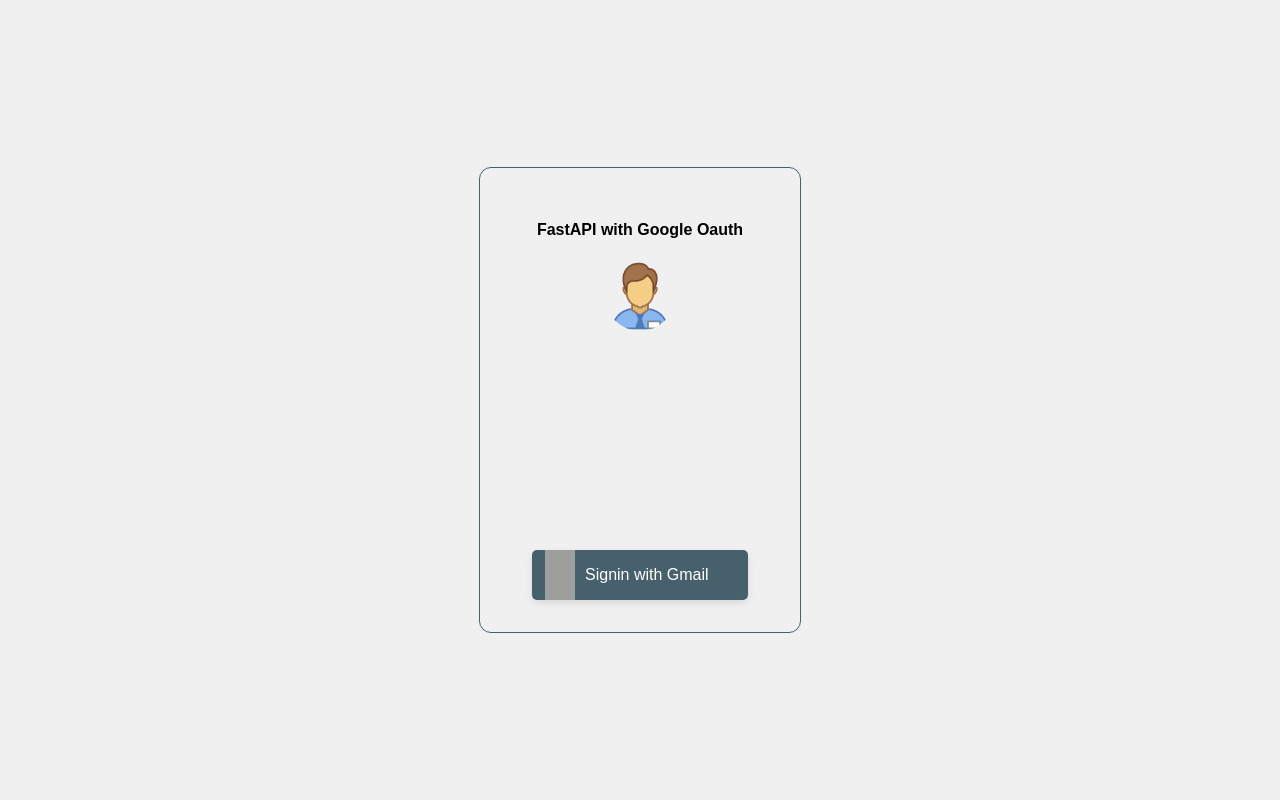
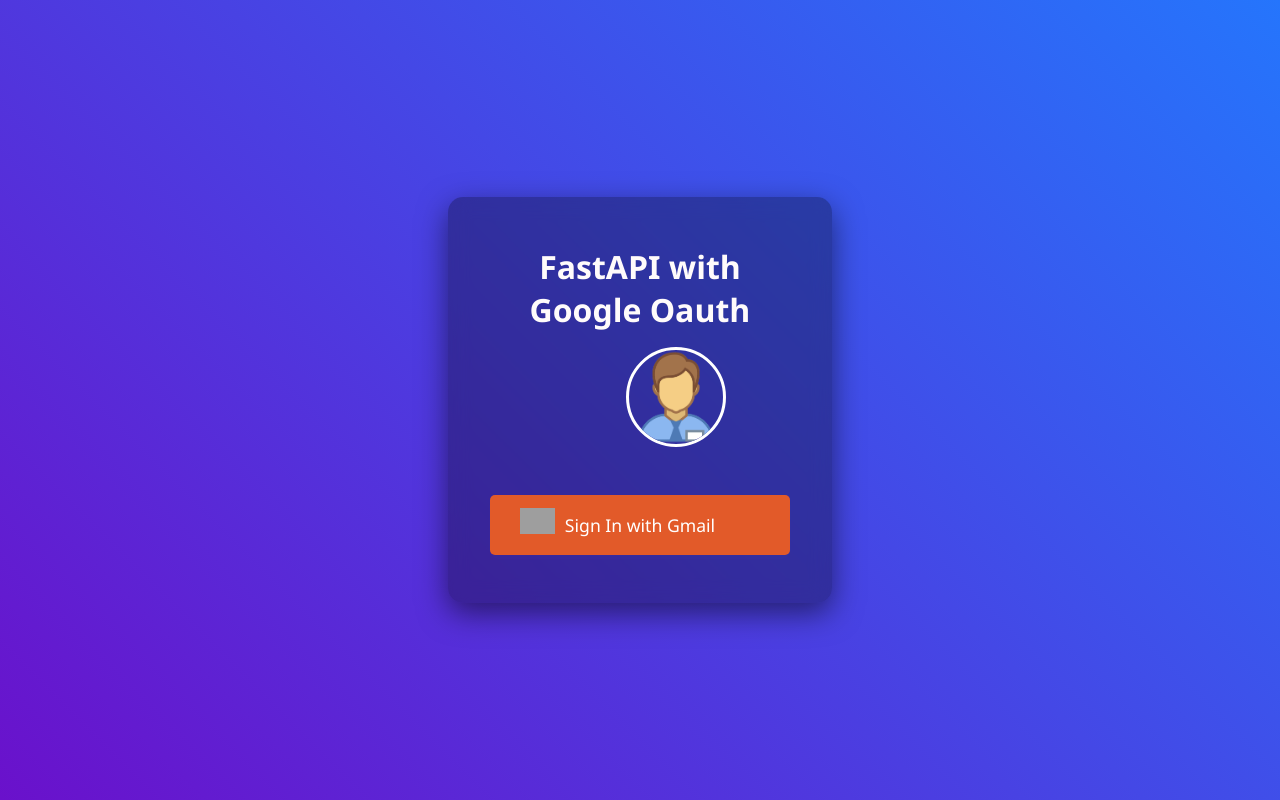
Before and after one commit to SujayKumarMondal/FastAPI-with-Google-Oauth, a FastAPI app: page / in a window 1280 px wide. Run offline with FastAPI, Linux system fonts and the light colour scheme; grey boxes are pictures that could not be loaded.

Commit message:
Added some css adjustments

```diff
--- a/static/css/style.css
+++ b/static/css/style.css
@@ -1,64 +1,203 @@
+/* Resetting basic styling */
+* {
+    margin: 0;
+    padding: 0;
+    box-sizing: border-box;
+}
+
 body {
     display: flex;
     justify-content: center;
     align-items: center;
     height: 100vh;
     margin: 0;
-    background-color: #f0f0f0;
-    font-family: Arial, sans-serif;
+    background: linear-gradient(45deg, #6a11cb, #2575fc);
+    font-family: 'Segoe UI', Tahoma, Geneva, Verdana, sans-serif;
+    color: #fff;
+    animation: bodyBackground 4s ease-in-out infinite alternate;
 }
 
-.container {
-    height: 50vh;
-    width: 25vw;
-    display: flex;
-    padding-block: 2rem;
-    justify-content: space-between;
-    flex-direction: column;
-    align-items: center;
-    border: 1px solid #47616c;
-    border-radius: 12px;
+/* Animation for body background color */
+@keyframes bodyBackground {
+    0% {
+        background: linear-gradient(45deg, #6a11cb, #2575fc);
+    }
+    100% {
+        background: linear-gradient(45deg, #2575fc, #6a11cb);
+    }
 }
 
-.header {
+/* Centered container */
+.container {
     display: flex;
     flex-direction: column;
     align-items: center;
+    justify-content: center;
+    padding: 3rem;
+    border-radius: 15px;
+    background: rgba(0, 0, 0, 0.3);
+    box-shadow: 0px 10px 30px rgba(0, 0, 0, 0.5);
+    backdrop-filter: blur(10px);
+    width: 30vw;
+    max-width: 700px;
+    min-width: 250px;
+    animation: fadeIn 1.5s ease-out;
 }
 
+/* Fade in animation for container */
+@keyframes fadeIn {
+    0% {
+        opacity: 0;
+        transform: translateY(20px);
+    }
+    100% {
+        opacity: 1;
+        transform: translateY(0);
+    }
+}
+
+/* Header section */
+.header {
+    text-align: center;
+    margin-bottom: 2rem;
+    animation: slideIn 1.5s ease-out;
+}
+
+/* Header text style */
+.header h4 {
+    font-size: 2rem;
+    margin-bottom: 1rem;
+    font-weight: 600;
+    color: #fffbfb;
+}
+
+/* Animation for header text */
+@keyframes slideIn {
+    0% {
+        opacity: 0;
+        transform: translateY(-20px);
+    }
+    100% {
+        opacity: 1;
+        transform: translateY(0);
+    }
+}
+
+/* Image box styling */
 .img-box {
-    width: 70px;
-    height: 70px;
+    width: 100px;
+    height: 100px;
     border-radius: 50%;
     overflow: hidden;
+    border: 3px solid #fff;
+    margin-bottom: 1rem;
+    margin-left: 130px;
+    position: relative;
+    display: flex; /* Use flexbox to center content */
+    justify-content: center; /* Center horizontally */
+    align-items: center; /* Center vertically */
+    animation: bounceIn 1s ease-out;
 }
 
 .img {
-    width: 100%;
+    width: 100%; /* Ensure the image fills the box */
+    height: 100%; /* Ensure the image fills the box */
+    object-fit: cover; /* Maintain aspect ratio and cover the box without distortion */
 }
 
+/* Bounce-in animation for the image */
+@keyframes bounceIn {
+    0% {
+        opacity: 0;
+        transform: scale(0.5);
+    }
+    60% {
+        opacity: 1;
+        transform: scale(1.2);
+    }
+    100% {
+        transform: scale(1);
+    }
+}
+
+/* Google button styling */
 .google-btn {
     display: flex;
     align-items: center;
-    background-color: #47616c;
+    background-color: #e25a29;
     color: white;
-    width: 200px;
-    height: 50px;
+    width: 300px;  /* Increase width to make the button larger */
+    height: 60px;  /* Increase height to make the button taller */
     border-radius: 5px;
-    box-shadow: 0px 3px 10px -2px rgba(0, 0, 0, 0.15);
+    box-shadow: 0px 3px 10px -2px rgba(244, 242, 241, 0.014);
     overflow: hidden;
-    padding-inline: 8px;
+    padding-inline: 15px;  /* Add padding on the left and right of the button */
     text-decoration: none;
+    justify-content: center; /* Ensure text and icon are centered horizontally */
+    animation: zoomIn 1.5s ease-out;
 }
 
-.google-icon {
-    background: url("https://upload.wikimedia.org/wikipedia/commons/5/53/Google_%22G%22_Logo.svg") transparent 5px 50% no-repeat;
-    display: inline-block;
-    vertical-align: middle;
-    width: 35px;
-    height: 50px;
+/* Zoom-in animation for the Google button */
+@keyframes zoomIn {
+    0% {
+        opacity: 0;
+        transform: scale(0.5);
+    }
+    100% {
+        opacity: 1;
+        transform: scale(1);
+    }
 }
 
+/* Google icon styling */
+.google-icon {
+    background: url("https://upload.wikimedia.org/wikipedia/commons/5/53/Google_%22G%22_Logo.svg") transparent no-repeat;
+    width: 35px;
+    height: 35px;
+    background-size: contain;
+    margin-right: 10px;
+}
+
+/* Text styling for the button */
 .btn-text {
-    margin-left: 10px;
+    font-size: 1.1rem;
+    font-weight: 500;
+    margin-right: 45px;
 }
+
+/* Hover effect for buttons */
+.google-btn:hover {
+    transform: translateY(-3px);
+    box-shadow: 0px 10px 25px rgba(0, 0, 0, 0.2);
+}
+
+/* Active effect for buttons */
+.google-btn:active {
+    transform: translateY(1px);
+}
+
+/* Welcome page styles */
+.welcome-message {
+    font-size: 1.5rem;
+    font-weight: 600;
+    color: #fffbfb;
+    text-align: center;
+    margin-bottom: 1rem;
+    animation: fadeIn 2s ease-out;
+}
+
+/* Animations for the header */
+.header h4 {
+    animation: slideIn 1.5s ease-in-out;
+}
+
+@keyframes slideIn {
+    0% {
+        opacity: 0;
+        transform: translateY(-20px);
+    }
+    100% {
+        opacity: 1;
+        transform: translateY(0);
+    }
+}
--- a/templates/home.html
+++ b/templates/home.html
@@ -1,6 +1,8 @@
- <!DOCTYPE html>
-<html>
+<!DOCTYPE html>
+<html lang="en">
   <head>
+    <meta charset="UTF-8" />
+    <meta name="viewport" content="width=device-width, initial-scale=1.0" />
     <title>Home Page</title>
     <link rel="stylesheet" href="{{ url_for('static', path='css/style.css') }}" />
   </head>
@@ -9,12 +11,12 @@
       <div class="header">
         <h4>FastAPI with Google Oauth</h4>
         <div class="img-box">
-          <img class="img" src="{{ url_for('static', path='icons/avatar.png') }}" />
+          <img class="img" src="{{ url_for('static', path='icons/avatar.png') }}" alt="Avatar" />
         </div>
       </div>
       <a href="/login" class="google-btn">
         <div class="google-icon"></div>
-        <span class="btn-text">Signin with Gmail</span>
+        <span class="btn-text">Sign In with Gmail</span>
       </a>
     </div>
   </body>
```
Also changed, not shown: templates/welcome.html (+6 -4 lines).
